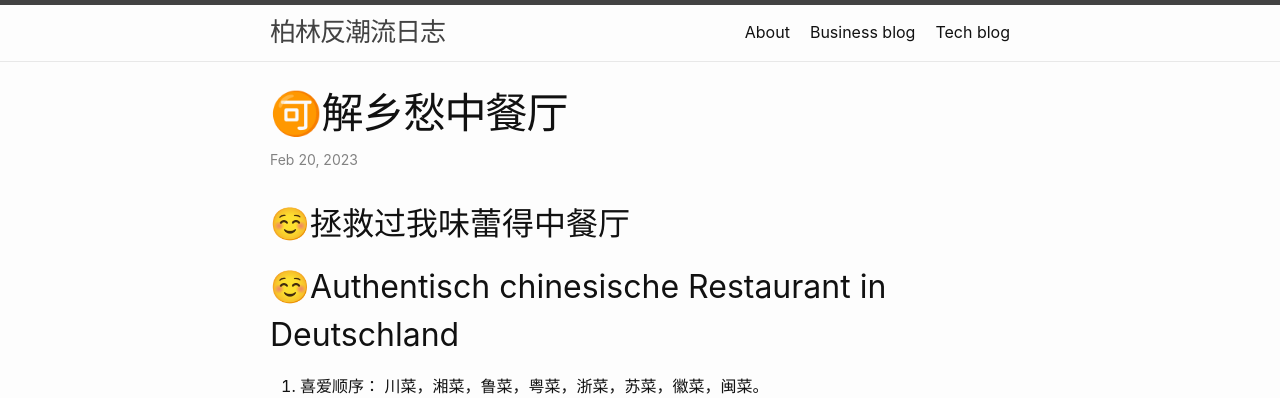
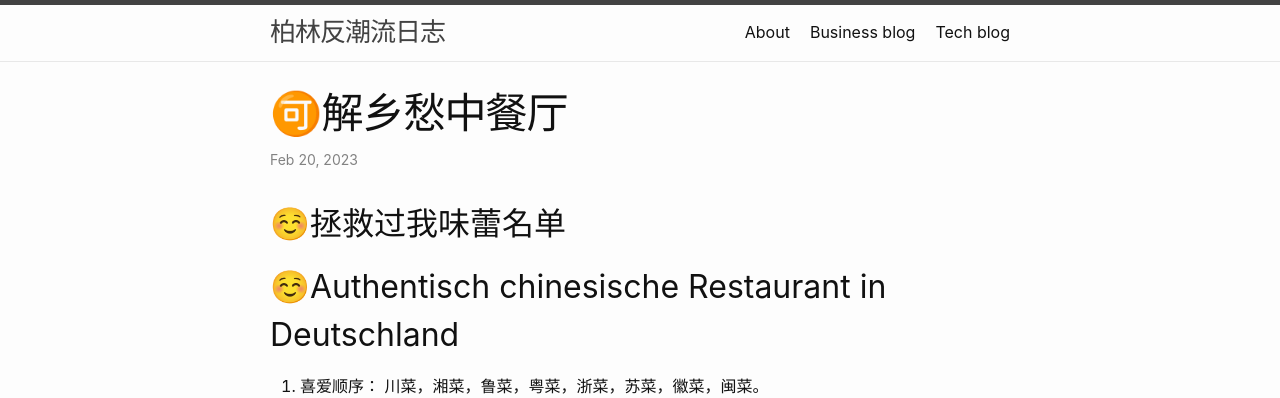
Before and after one commit to Howareu994/my-blog, a Jekyll site: the page built from blog-business/_posts/2022-11-07-my-first-business-blog.markdown, in a window 1280 px wide. Shown: the top 398 px of the page. Built offline with Jekyll 4.4.1, drawn with Linux system fonts in a browser that asks for light colours.

Commit message:
Update细节

```diff
--- a/blog-business/_posts/2022-11-07-my-first-business-blog.markdown
+++ b/blog-business/_posts/2022-11-07-my-first-business-blog.markdown
@@ -6,7 +6,7 @@ category: Business
 ---
 
 
-## ☺️拯救过我味蕾得中餐厅
+## ☺️拯救过我味蕾名单
 ## ☺️Authentisch chinesische Restaurant in Deutschland
 1. 喜爱顺序：
 川菜，湘菜，鲁菜，粤菜，浙菜，苏菜，徽菜，闽菜。
```
